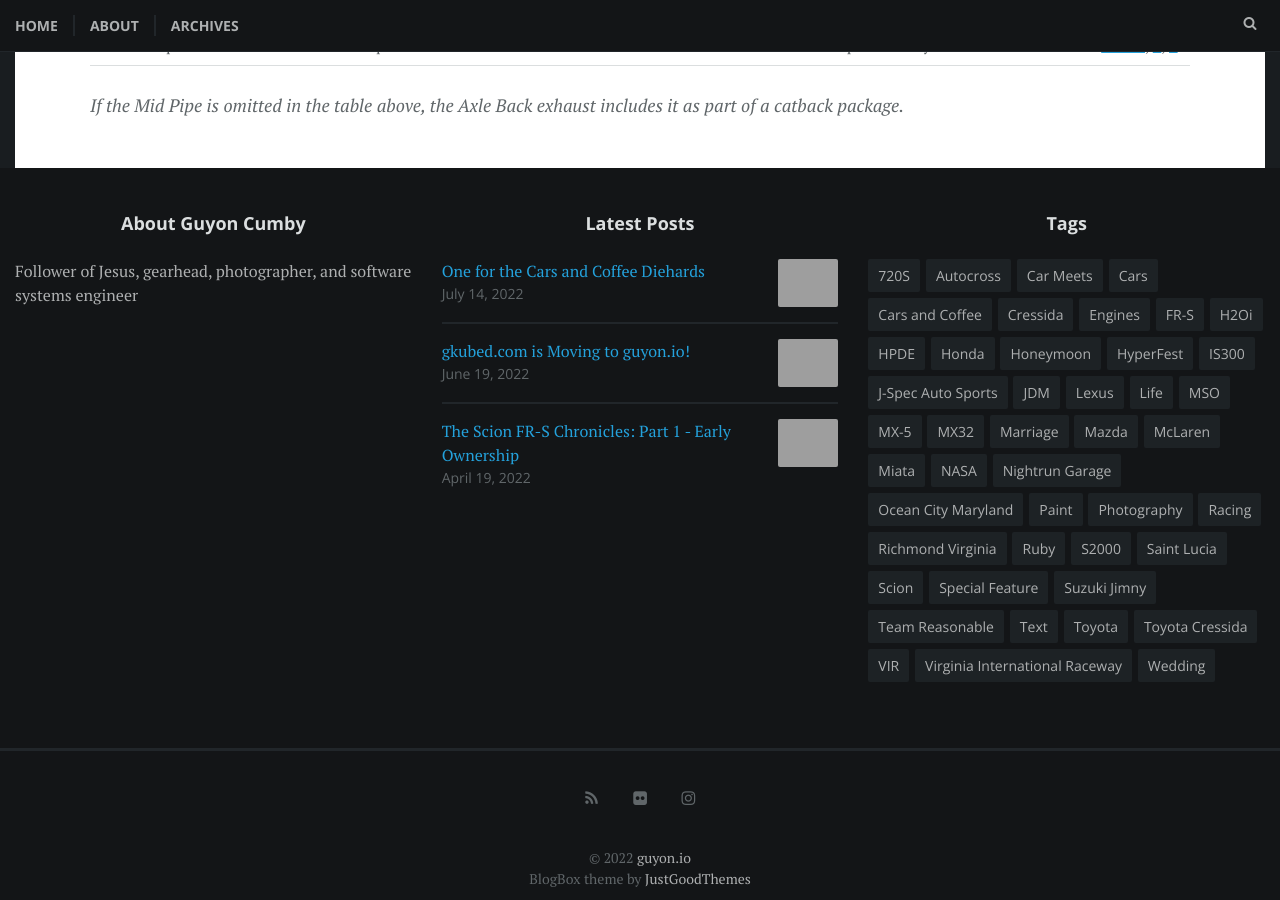
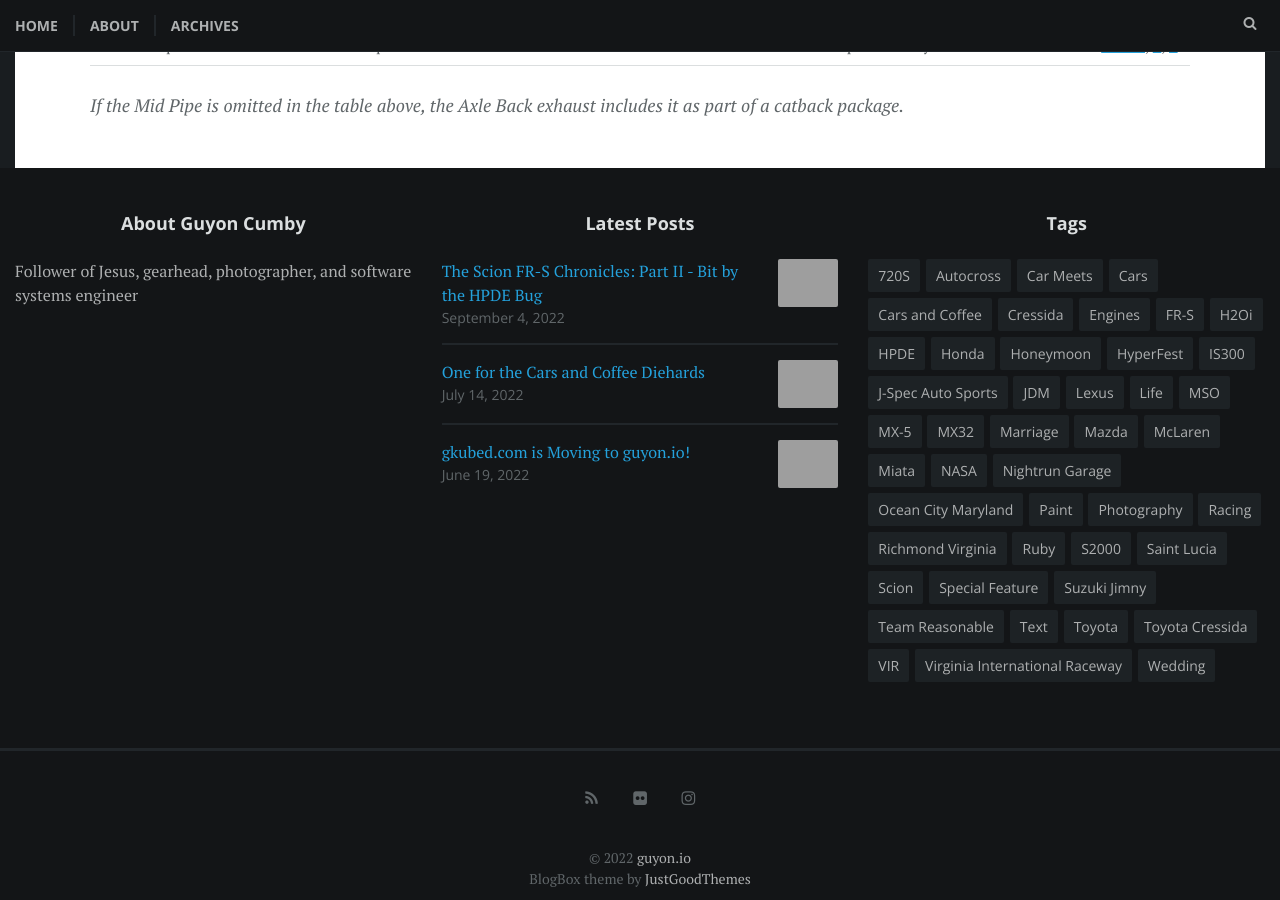
Before and after one commit to gkubed/gkubed.github.io, a Jekyll site: the page built from exhaust.md, in a window 1280 px wide and 900 px high, scrolled down 2341 px. Built offline with Jekyll 4.4.1, drawn with Linux system fonts in a browser that asks for light colours; some web fonts are replaced; grey boxes are pictures that could not be loaded.

Commit message:
FR-S Chronicles Part II + other small changes & cleanup

```diff
--- /dev/null
+++ b/_posts/2022-09-04-the-scion-fr-s-chronicles-part-ii-bit-by-the-hpde-bug.md
@@ -0,0 +1,121 @@
+---
+layout: post
+title: "The Scion FR-S Chronicles: Part II - Bit by the HPDE Bug"
+date: "2022-09-04 13:00:00 -0400"
+featured_image: https://i.guyon.io/2022-09-04-the-scion-fr-s-chronicles-part-ii-bit-by-the-hpde-bug/35914117874_b8672cf5c1_k-1400.jpg
+tags: [Scion, FR-S, Cars, Team Reasonable, Autocross, HPDE, NASA, Marriage]
+---
+
+The first two years of FR-S ownership were a blast, but there was so much more to do. One of the original reasons I purchased an FR-S was that I wanted to try some motorsports activities, and autocross had only somewhat scratched that itch. As often as I frequented our local Cars and Coffee, it was only a matter of time before I met a local gearhead that siphoned me into paying for a weekend driving at Virginia International Raceway with NASA Mid-Atlantic.
+
+<!--more-->
+<!--2017/08/24 Track day bro-->
+
+{% include image_full.html url="" imageurl="https://i.guyon.io/2022-09-04-the-scion-fr-s-chronicles-part-ii-bit-by-the-hpde-bug/35938749833_57aca4bdde_k-1400.jpg " title="" caption="Sometime between signing up for this event and attending this event, I lost my magnetic numbers I got for cheap, hence the giant 69" %}
+
+The experience was incredible. Despite it being my first weekend on track and being on 300TW tires, I was able to turn a 2:25.91 lap time. The fact that my instructor, Ahmed Lufti, was a Time Trials competitor with a highly modified Scion FR-S contributed greatly.
+
+{% include image_full.html url="" imageurl="https://i.guyon.io/2022-09-04-the-scion-fr-s-chronicles-part-ii-bit-by-the-hpde-bug/36578695342_225fb759fc_k-1400.jpg " title="" caption="" %}
+
+Much of the time on track was spent in traffic. I ended up only needing to give one point-by all weekend, and it was to the 911 behind me in the photo above (who returned the favor). Later, she let me rip her car around the backroads of Alton, Virginia, which just added to how great that weekend was.
+
+After the last session on Sunday, the excitement continued as I drove down to South Carolina on a whim to view the 2017 solar eclipse under the line of totality. I got there around 2:30 AM and since hotels had been booked for months (and I'd be too cheap to pay for one anyway) I ended up camping behind a church in the trunk of my car with the rear seats folded down. This car really does everything. When I woke up I was surprised to find I chose to spend the night next to a graveyard. Up until [getting married](../../../../2020/02/29/special-feature-ruby-and-i-got-married), this was the best weekend of my life.
+
+{% include image_full.html url="" imageurl="https://i.guyon.io/2022-09-04-the-scion-fr-s-chronicles-part-ii-bit-by-the-hpde-bug/20170824_110313-1400.jpg " title="" caption="" %}
+
+<!--2017/11/17 MA86 cruise-->
+In addition to the local track rats, I also befriended other 86 drivers in the Mid-Atlantic 86 club. One Saturday we all met up and did a cruise down the Blue Ridge Parkway.
+
+{% include image_full.html url="" imageurl="https://i.guyon.io/2022-09-04-the-scion-fr-s-chronicles-part-ii-bit-by-the-hpde-bug/_MG_0240-1400.jpg " title="" caption="Shoutout to the guy in the Civic who posted up in the lineup with 19 86's" %}
+
+You may have realized my license plate changed since [part one](../../../04/19/the-scion-fr-s-chronicles-part-i-early-ownership). By 2017, the *Don't Tread On Me* plates had earned some connotations I did not want to represent so I eventually settled on my first custom plate - *SPEEED* - which I still run today.
+
+{% include image_full.html url="" imageurl="https://i.guyon.io/2022-09-04-the-scion-fr-s-chronicles-part-ii-bit-by-the-hpde-bug/_MG_0285-1400.jpg " title="" caption="" %}
+
+<!--2018/01/29 Rolex 24 trip-->
+At the turn of 2018, Andrew and I drove down south to Florida to attend the 24 Hours of Daytona - a multi-class endurance race that continues non-stop for 24 hours. The winning team ended up turning 808 laps in that time frame, logging just under three thousand miles.
+
+We drove the FR-S down, and despite how pleased I was sleeping in the car before, we elected to camp in a tent.
+
+{% include image_full.html url="" imageurl="https://i.guyon.io/2022-09-04-the-scion-fr-s-chronicles-part-ii-bit-by-the-hpde-bug/IMG_4750-1400.jpg " title="" caption="" %}
+
+The choice of tent camping was ultimately to our detriment when we found our tent flooded at 8 PM Sunday night (#justFloridaThings). On a whim we decided to head North and see how far we could make it, and aside from a 90 minute nap at a truck stop, I ended up red-eyeing the whole trip home. I would not recommend doing this directly after staying up for 21 hours of a 24 hour race.
+
+Photo quality should improve around this time as this is when I purchased a Canon 6D Mark I and a 24-105mm lens. The 24 Hours of Daytona was an excellent event to break it in (you can view those photos [here](https://www.flickr.com/photos/gkubed/albums/72157667488216628)).
+
+{% include image_full.html url="" imageurl="https://i.guyon.io/2022-09-04-the-scion-fr-s-chronicles-part-ii-bit-by-the-hpde-bug/IMG_4737-1400.jpg " title="" caption="I hate salt" %}
+
+<!--2018/04/15 Celsior/S60/FR-S shoot-->
+Photography and cars made me some forever friends - two of which are Chris and Matt. At the time, Chris drove this pristine Toyota Celsior imported through Japanese Classics, and Matt drove his beloved and remarkably capable Volvo S60 T6.
+
+{% include image_full.html url="" imageurl="https://i.guyon.io/2022-09-04-the-scion-fr-s-chronicles-part-ii-bit-by-the-hpde-bug/IMG_8715-1400.jpg " title="" caption="Virginia moved inspection stickers to the bottom corner of the windshield in 2018 - a much appreciated change" %}
+{% include image_full.html url="" imageurl="https://i.guyon.io/2022-09-04-the-scion-fr-s-chronicles-part-ii-bit-by-the-hpde-bug/IMG_8631-1400.jpg " title="" caption="" %}
+{% include image_full.html url="" imageurl="https://i.guyon.io/2022-09-04-the-scion-fr-s-chronicles-part-ii-bit-by-the-hpde-bug/IMG_8646-1400.jpg " title="" caption="" %}
+
+Chris (above) has a wealth of photography knowledge and occasionally ropes me into experimenting, hence the infrared long-exposure shot using a filter of his below. Matt developed into a detail wizard and has helped all of us keep our cars clean.
+
+{% include image_full.html url="" imageurl="https://i.guyon.io/2022-09-04-the-scion-fr-s-chronicles-part-ii-bit-by-the-hpde-bug/IMG_8576-1400.jpg " title="" caption="" %}
+
+<!--2018/07/01 Front lip-->
+One quality of life upgrade I made during 2018 was this cheap BaysonR front lip. I didn't want to spend too much money on a part that ends up becoming a consumable due to its low proximity to the ground.
+
+{% include image_full.html url="" imageurl="https://i.guyon.io/2022-09-04-the-scion-fr-s-chronicles-part-ii-bit-by-the-hpde-bug/IMG_3888-1400.jpg " title="" caption="" %}
+
+I was right. This one eventually met its fate to some debris on I-195. The second I ruined on some curbing at Summit Point Motorsports Park. The third...well, you'll see that in Part III.
+
+{% include image_full.html url="" imageurl="https://i.guyon.io/2022-09-04-the-scion-fr-s-chronicles-part-ii-bit-by-the-hpde-bug/IMG_3900-1400.jpg " title="" caption="" %}
+
+<!--2018/07/08 Alley shoot-->
+One of my favorite places to take cars to shoot is this cool alley downtown - mostly because it features an external staircase which you can use to take aerial shots. I later returned to this location to shoot a portion of [In Richmond with Roadsters](../../../04/08/in-richmond-with-roadsters)
+
+{% include image_full.html url="" imageurl="https://i.guyon.io/2022-09-04-the-scion-fr-s-chronicles-part-ii-bit-by-the-hpde-bug/IMG_4626-1400.jpg " title="" caption="" %}
+{% include image_full.html url="" imageurl="https://i.guyon.io/2022-09-04-the-scion-fr-s-chronicles-part-ii-bit-by-the-hpde-bug/IMG_4635-1400.jpg " title="" caption="" %}
+{% include image_full.html url="" imageurl="https://i.guyon.io/2022-09-04-the-scion-fr-s-chronicles-part-ii-bit-by-the-hpde-bug/IMG_4646-1400.jpg " title="" caption="" %}
+{% include image_full.html url="" imageurl="https://i.guyon.io/2022-09-04-the-scion-fr-s-chronicles-part-ii-bit-by-the-hpde-bug/IMG_4659-1400.jpg " title="" caption="" %}
+
+<!--2018/08/24 Hiking with Ruby-->
+In this time frame the FR-S made many long trips out to Louisville, Kentucky and everywhere in between to visit Ruby when we were dating. Here she (the car, or Ruby? you decide) is looking great after a slow six mile trek up a rocky logging trail to access a great hike in Duffield, VA - the Devil's Bathtub.
+
+{% include image_full.html url="" imageurl="https://i.guyon.io/2022-09-04-the-scion-fr-s-chronicles-part-ii-bit-by-the-hpde-bug/Snapchat-1100454609-1400.jpg  " title="" caption="" %}
+
+On one of those long treks, I brought an engagement ring. I proposed to Ruby in front of the Louisville skyline on the Indiana side of the Ohio River. I had my camera set up as if I was shooting the city, but I actually had it prepared to record our engagement. The ring was hidden in a modified 18-55mm lens which she held unknowingly while I awkwardly poured out my heart.
+
+{% include image_full.html url="" imageurl="https://i.guyon.io/2022-09-04-the-scion-fr-s-chronicles-part-ii-bit-by-the-hpde-bug/proposal-1400.jpg " title="" caption="If you ignore the barge, it's great. This is what happens when you have to choose an engagement spot from 550 miles away." %}
+
+Shortly after returning from the engagement trip, I picked up these 18x9.5 +45 Advan Racing GTs for a killer deal. I fell in love with these wheels after seeing an identical set on the Synergy V8 swapped [Jun BRZ](http://www.speedhunters.com/2015/01/kiwi-flavoured-lemon-jun-synergy-brz-v8/) and later [HKS's TRB-03](https://www.youtube.com/watch?v=iGasKE_dJLM), a car developed specifically to break the lap record at Tsubuka in Japan (TRB = Tsukuba Record Breaker). It did just that, lapping the track at 49.445 seconds. There's some debate over the importance of this record break (former records were set on street tires), but that's a discussion for another day.
+
+At any rate, these wheels quickly became iconic on the platform.
+
+{% include image_full.html url="" imageurl="https://i.guyon.io/2022-09-04-the-scion-fr-s-chronicles-part-ii-bit-by-the-hpde-bug/_MG_7619-1400.jpg" title="" caption="" %}
+
+I had them wrapped in 300 treadwear, 265mm wide Michelin Pilot Sport 4S tires. Here they are, absolutely filthy, on VIR's skid pad. Around this time I also ditched the front plate and never went back.
+
+{% include image_full.html url="" imageurl="https://i.guyon.io/2022-09-04-the-scion-fr-s-chronicles-part-ii-bit-by-the-hpde-bug/_MG_9386-1400.jpg " title="" caption="" %}
+
+Despite loving the gold TWS T66-F's, I was happy to be committing to a simpler color palette for my daily driver setup.
+
+{% include image_full.html url="" imageurl="https://i.guyon.io/2022-09-04-the-scion-fr-s-chronicles-part-ii-bit-by-the-hpde-bug/_MG_9403-1400.jpg " title="" caption="VIR added a metal fence around the skidpad since these photos which makes the spot far less photogenic" %}
+
+<!--2019/06/09 Summit Point June Joust-->
+My T66-F's became assigned to dedicated track duty and I mounted some 200TW Hankook Ventus RS-4 tires on them. While the Advans are far from being heavy wheels, the T66-F's are the lightest 18x9.5 wheel I am aware of at a mere 15.6 lbs a corner, so it just made sense to hit the track on these.
+
+After working a few NASA events for driving credit, the FR-S got to turn Summit Point Motorsports Park for the first time in June of 2019. I wasn't very focused on taking pictures, but did record evidence of me looping it in turn 3 and going off track in the grass - my first off! Thankfully, the only casualty was my front lip as hinted at earlier. I learned a lot about tire pressures that weekend - specifically, don't have too much of it when going out on track.
+
+{% include image_full.html url="" imageurl="https://i.guyon.io/2022-09-04-the-scion-fr-s-chronicles-part-ii-bit-by-the-hpde-bug/junejoust-1400.jpg" title="" caption="Marty can't believe how wide these tires are" %}
+
+<!--2019/11/16 Wedding-->
+A few months later, [Ruby and I got married](../../../../2020/02/29/special-feature-ruby-and-i-got-married)! My groomsmen did a great job carefully decorating the FR-S for our getaway. I had planned on doing a fat burnout, but being ridiculously shaky knee'd after dancing for hours and you know, getting married, I opted to just dump the clutch and send it up the hill. I did not want to end the night stalling it!
+
+{% include image_full.html imageurl="https://i.guyon.io/2022-09-04-the-scion-fr-s-chronicles-part-ii-bit-by-the-hpde-bug/12_Cumby_195-1400.jpg" title="" caption="" %}
+{% include image_full.html imageurl="https://i.guyon.io/2022-09-04-the-scion-fr-s-chronicles-part-ii-bit-by-the-hpde-bug/12_Cumby_196-1400.jpg" title="" caption="" %}
+
+Tune in next time for Part III! Thanks for reading! ❤
+
+# Bonus Photos
+
+{% include image_full.html imageurl="https://i.guyon.io/2022-09-04-the-scion-fr-s-chronicles-part-ii-bit-by-the-hpde-bug/20190121_125700-1400.jpg" title="" caption="When your girlfriend lives in another state, you do what you must to see her." %}
+{% include image_full.html imageurl="https://i.guyon.io/2022-09-04-the-scion-fr-s-chronicles-part-ii-bit-by-the-hpde-bug/kuji-1400.jpg" title="" caption="Fun in the FR-S using the Kuji Cam app" %}
+{% include image_full.html imageurl="https://i.guyon.io/2022-09-04-the-scion-fr-s-chronicles-part-ii-bit-by-the-hpde-bug/IMG_20180122_145136_763-1400.jpg" title="" caption="Zack and I took the FR-S on a couple local urbex adventures" %}
+{% include image_full.html url="" imageurl="https://i.guyon.io/2022-09-04-the-scion-fr-s-chronicles-part-ii-bit-by-the-hpde-bug/IMG_4732-1400.jpg " title="" caption="This is Russell, my dash dino who judged my driving. He eventually escaped via the passenger window." %}
+{% include image_full.html imageurl="https://i.guyon.io/2022-09-04-the-scion-fr-s-chronicles-part-ii-bit-by-the-hpde-bug/48694117372_325289303c_o-1400.jpg" title="" caption="Nobody cares how dirty your car is if it's a racecar. Photo by Mike Lee." %}
+{% include image_full.html imageurl="https://i.guyon.io/2022-09-04-the-scion-fr-s-chronicles-part-ii-bit-by-the-hpde-bug/48693943021_cd17078296_o-1400.jpg" title="" caption="Another photo by Mike Lee. Andrew can be seen in his NB2 Miata in the background." %}
```
Also changed, not shown: _posts/2022-04-19-the-scion-fr-s-chronicles-part-i-early-ownership.markdown (renamed from _posts/2022-04-19-the-scion-fr-s-chronicles-part-1-early-ownership.markdown, +5 -5 lines), _posts/2022-04-08-in-richmond-with-roadsters.markdown (renamed from _posts/2022-03-08-in-richmond-with-roadsters.markdown), exhaust.md (line endings or trailing spaces), images/banner.jpg (deleted), images/littlelogo.png (deleted), images/littlelogo2.png (deleted).
